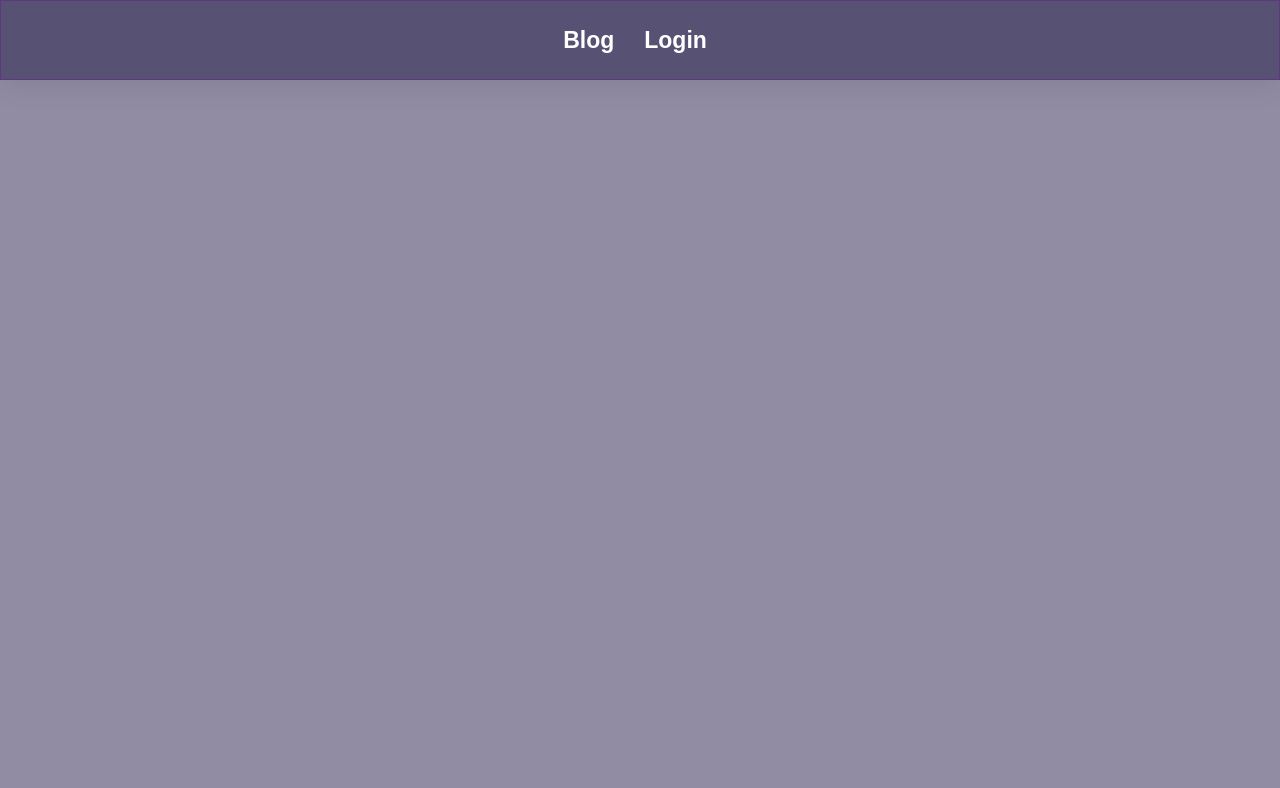
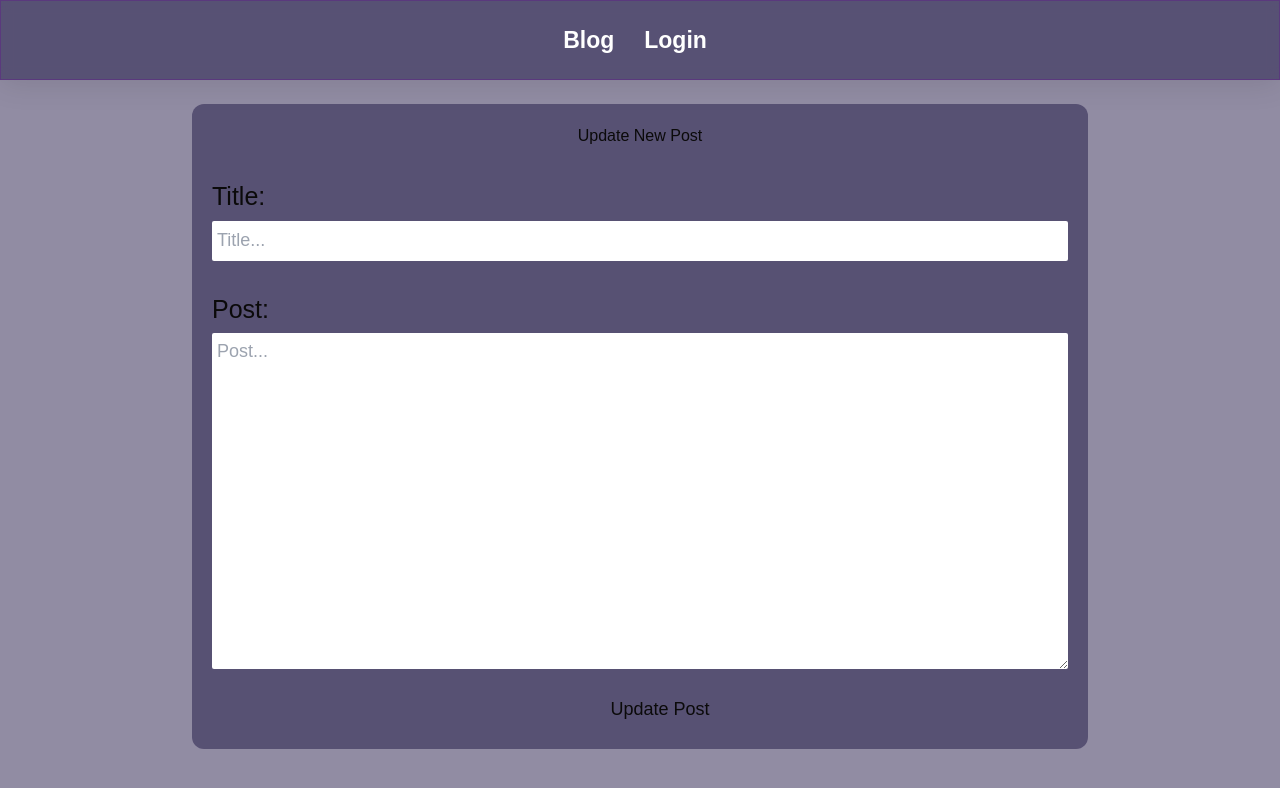
Before and after one commit to MEgwuatu/My-React-Blog, a React (Vite) app: page /edit-post/1 in a window 1280 px wide. Before the commit this address had no page. Shown: the top 788 px of the page. Built offline with nearby package versions, Linux system fonts and the light colour scheme; no server answers; the database is empty.

Commit message:
Updated with hidden API and .env avtivities

```diff
--- a/src/App.jsx
+++ b/src/App.jsx
@@ -10,6 +10,7 @@ import { signOut } from "firebase/auth";
 import { ToastContainer, toast } from "react-toastify";
 import "react-toastify/dist/ReactToastify.css"
 import CreateForm from './Pages/CreateForm';
+import EditPost from './Pages/EditPost';
 
 
 
@@ -48,6 +49,7 @@ const App = () => {
         <Route path='/login' element={< Login setIsAuth={setIsAuth} />}/>
         <Route path="/reset" element={<ResetPassword />} />
         <Route path='/create-post' element={<CreateForm isAuth={isAuth} />} />
+        <Route path='/edit-post/:id' element={<EditPost isAuth={isAuth} />} />
 
      </Routes>
 
--- a/src/Firebase-config.js
+++ b/src/Firebase-config.js
@@ -6,7 +6,7 @@ import { getFirestore } from 'firebase/firestore';
 
 // Your web app's Firebase configuration
 const firebaseConfig = {
-  apiKey: "AIzaSyDQoX1I5ugoxHos2Yuede8d1aTZJ_b88zI",
+  apiKey: import.meta.env.VITE_API_KEY,
   authDomain: "blog-app-53383.firebaseapp.com",
   projectId: "blog-app-53383",
   storageBucket: "blog-app-53383.firebasestorage.app",
--- /dev/null
+++ b/src/Pages/EditPost.jsx
@@ -0,0 +1,81 @@
+import React from 'react'
+import { useEffect, useState } from 'react'
+import { useNavigate, useParams } from 'react-router-dom';
+import { doc, getDoc, updateDoc } from 'firebase/firestore';
+import { db } from '../Firebase-config';
+
+
+const EditPost = () => {
+
+     const { id } = useParams();
+    const navigate = useNavigate();
+    const [title, setTitle] = useState("");
+    const [postText, setPostText] = useState("");
+    const [loading, setLoading] = useState(false);
+
+    useEffect(() => {
+        const getPost = async () => {
+            const postDoc = doc(db, "All-posts", id);
+            const postSnap = await getDoc(postDoc);
+
+            if (postSnap.exists()) {
+                const post = postSnap.data();
+                setTitle(post.title);
+                setPostText(post.postText);
+            }
+        }
+
+        getPost();
+    }, [id]);
+
+
+    const updatePost = async (e) => {
+        e.preventDefault();
+        setLoading(true);
+        const postDoc = doc(db, "All-posts", id);
+        await updateDoc(postDoc, {
+            title,
+            postText
+        });
+        setLoading(false);
+        navigate('/');
+    }
+
+
+  return (
+   <div className='createPostPage'>
+    <form className="cpContainer" onSubmit={updatePost} >
+      <h1> Update New Post</h1>
+      <div className="inputGp">
+        <label htmlFor="">Title:</label>
+        <input
+          required
+          type="text"
+          placeholder='Title...'
+          value={title}
+          onChange={(e) => setTitle(e.target.value)}
+        />
+      </div>
+      <div className="inputGp">
+        <label htmlFor="">Post:</label>
+        <textarea
+          name=""
+          required
+          placeholder='Post...'
+          value={postText}
+          onChange={(e) => setPostText(e.target.value)}
+          id=""
+          cols="30"
+          rows="10"
+        />
+      </div>
+      <button type="submit" disabled={loading}>
+        {loading ? "Updating..." : "Update Post"}
+      </button>
+    </form>
+    {loading && <div className="spinner">Updating...</div>}
+  </div>
+  )
+}
+
+export default EditPost
```
Also changed, not shown: 1 other file (tests, documents, lock files or other folders).
